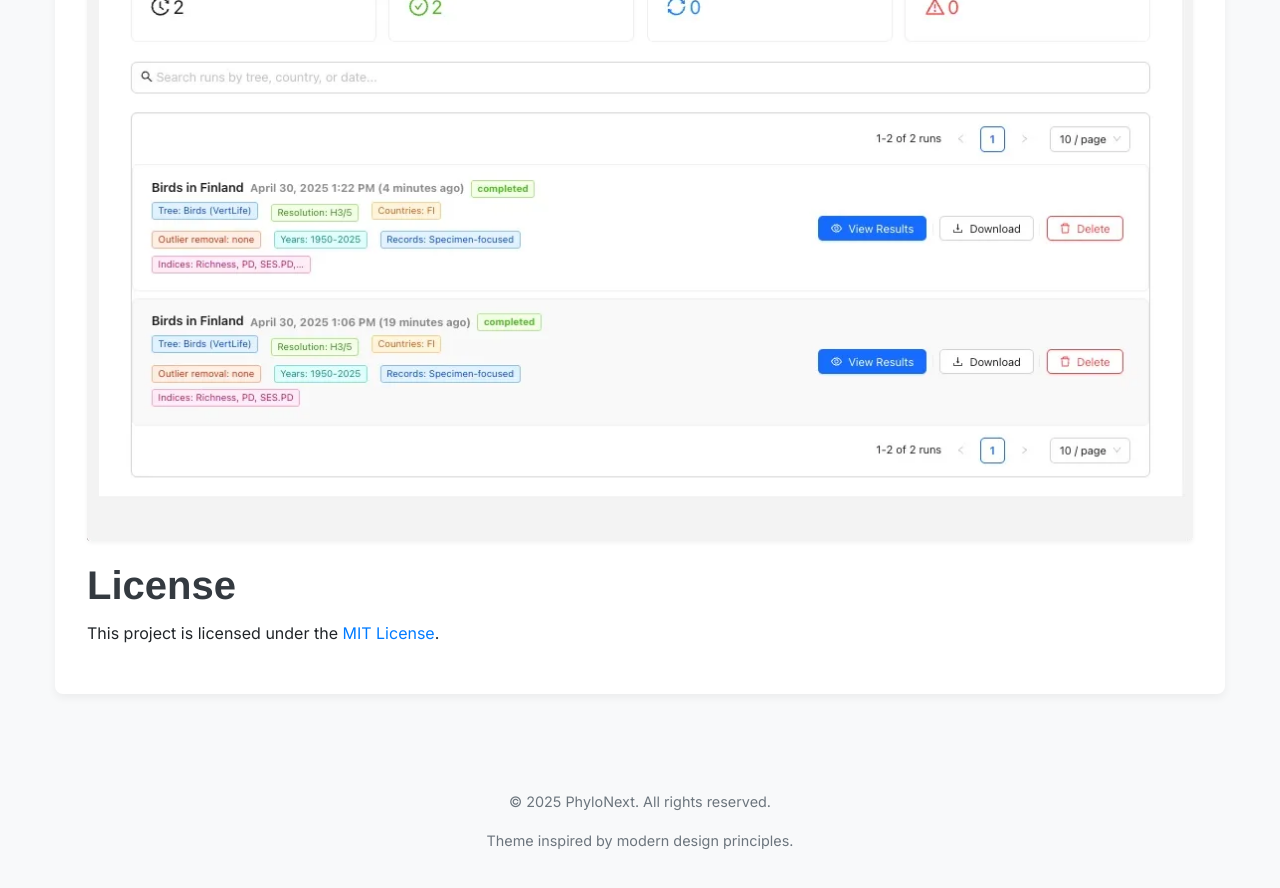
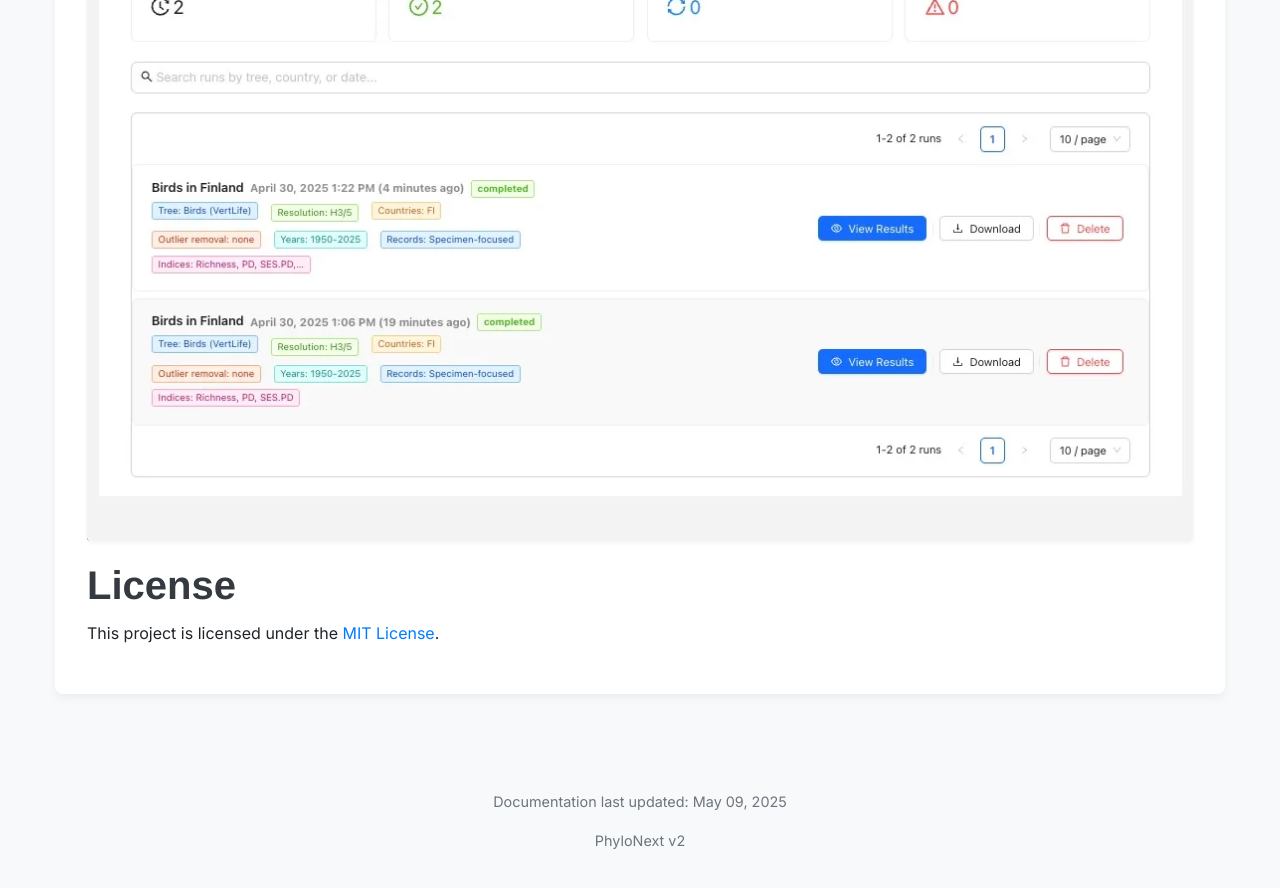
Before and after one commit to thomasstjerne/phylotwin_react, a Jekyll site: the page built from docs/index.md, in a window 1280 px wide and 900 px high, scrolled down 3596 px. Shown: the top 888 px of the window. Built offline with Jekyll 4.4.1, drawn with Linux system fonts in a browser that asks for light colours; nearby versions of some CDN libraries.

Commit message:
add doc upd timestamp

```diff
--- a/docs/_layouts/default.html
+++ b/docs/_layouts/default.html
@@ -108,8 +108,8 @@
 
   <footer>
     <div class="grid-container">
-      <p>&copy; {{ "now" | date: "%Y" }} {{ site.title }}. All rights reserved.</p>
-      <p>Theme inspired by modern design principles.</p>
+      <p>Documentation last updated: {{ site.time | date: "%B %d, %Y" }}</p>
+      <p>PhyloNext v2</p>
     </div>
   </footer>
 
```
